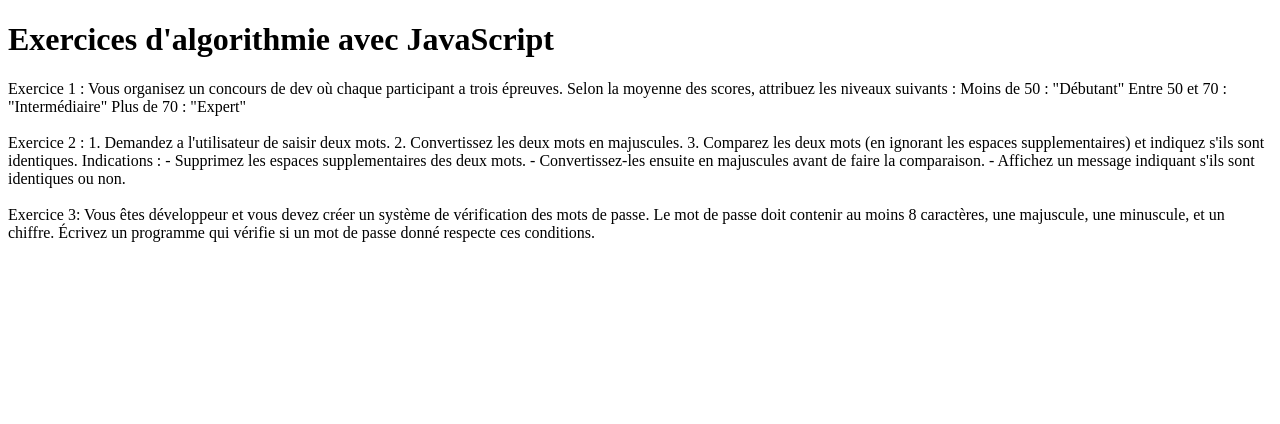
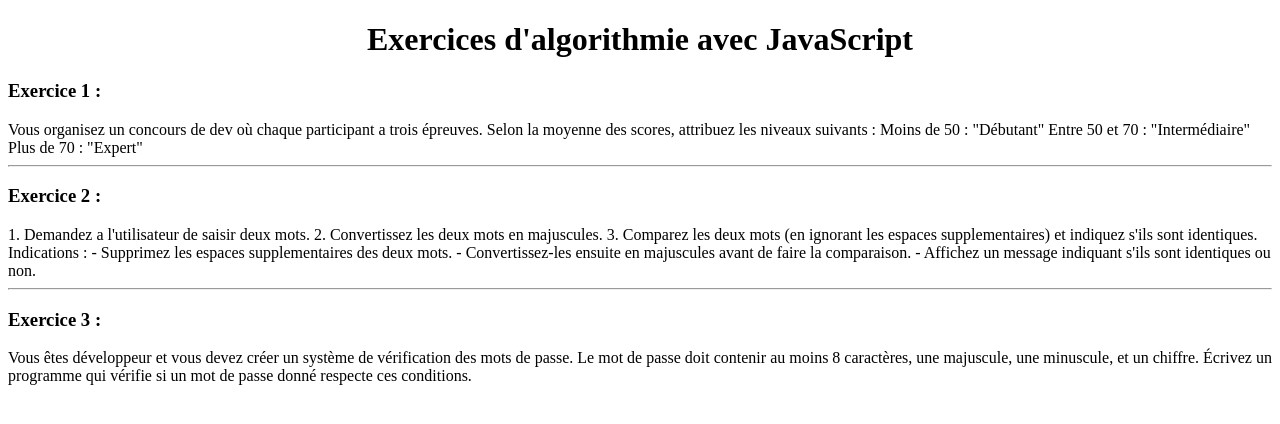
Before and after one commit to ElmahdiK/js-algorithmie, a plain HTML site: page index.html in a window 1280 px wide. Drawn offline with Linux system fonts and the light colour scheme.

Commit message:
fix(index): ajout des balises hr, h1, h3 pour une meilleure structure des exos

```diff
--- a/index.html
+++ b/index.html
@@ -10,20 +10,20 @@
 
 <body>
     <header>
-        <h1>Exercices d'algorithmie avec JavaScript</h1>
+        <h1 align="center">Exercices d'algorithmie avec JavaScript</h1>
     </header>
     <main>
         <div>
-            Exercice 1 :
+            <h3>Exercice 1 :</h3>
             Vous organisez un concours de dev où chaque participant a trois épreuves. Selon la moyenne des
             scores, attribuez les niveaux suivants :
             Moins de 50 : "Débutant"
             Entre 50 et 70 : "Intermédiaire"
             Plus de 70 : "Expert"
         </div>
-        <br />
+        <hr>
         <div>
-            Exercice 2 :
+            <h3>Exercice 2 :</h3>
             1. Demandez a l'utilisateur de saisir deux mots.
             2. Convertissez les deux mots en majuscules.
             3. Comparez les deux mots (en ignorant les espaces supplementaires) et indiquez s'ils sont identiques.
@@ -32,9 +32,9 @@
             - Convertissez-les ensuite en majuscules avant de faire la comparaison.
             - Affichez un message indiquant s'ils sont identiques ou non.
         </div>
-        <br />
+        <hr>
         <div>
-            Exercice 3:
+            <h3>Exercice 3 :</h3>
             Vous êtes développeur et vous devez créer un système de vérification des mots de passe. Le mot
             de passe doit contenir au moins 8 caractères, une majuscule, une minuscule, et un chiffre. Écrivez
             un programme qui vérifie si un mot de passe donné respecte ces conditions.
```
